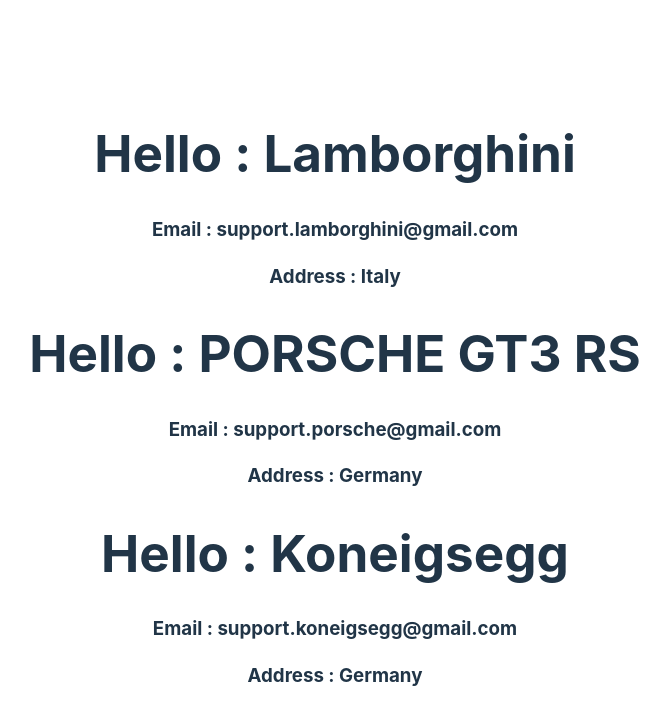
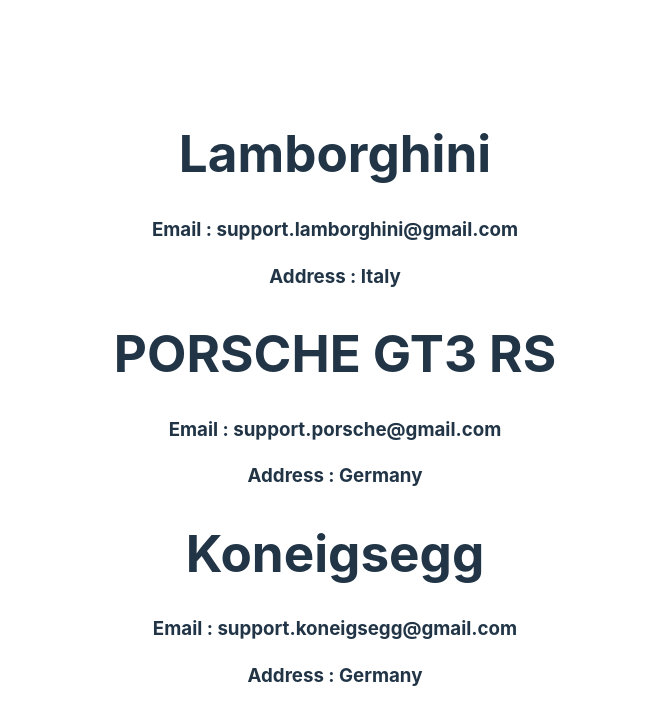
Before and after one commit to Bhanu-Partap/react-learnings-with-vite, a React (Vite) app in the folder my-first-react-app/: page / in a window 1280 px wide. Shown: the top 724 px of the page, without its empty margins (305-975 px from the left). Built offline with nearby package versions, Linux system fonts and the light colour scheme.

Commit message:
props practice

```diff
--- a/my-first-react-app/src/App.jsx
+++ b/my-first-react-app/src/App.jsx
@@ -20,7 +20,7 @@
       {/* <h1>{data}</h1>
       <button onClick={updateData}>Update the data</button> */}
 
-{/* ==============+++++++++Props passing+++++++++++===================== */}
+{/* ==================================+++++++++Props passing+++++++++++===================================== */}
 
       <Student name="Lamborghini" email= "support.lamborghini@gmail.com" other= {{address:"Italy", Number: "50"}} />
       <Student name="PORSCHE GT3 RS" email= "support.porsche@gmail.com" other= {{address:"Germany", Number: "21"}} />
--- a/my-first-react-app/src/Components/Student.jsx
+++ b/my-first-react-app/src/Components/Student.jsx
@@ -3,7 +3,7 @@
  function Student(props) {
   return (
     <>
-        <h1>Hello : {props.name }</h1>
+        <h1>{props.name }</h1>
         <h3>Email : {props.email }</h3>
         <h3>Address : {props.other.address }</h3>
     </>
```
